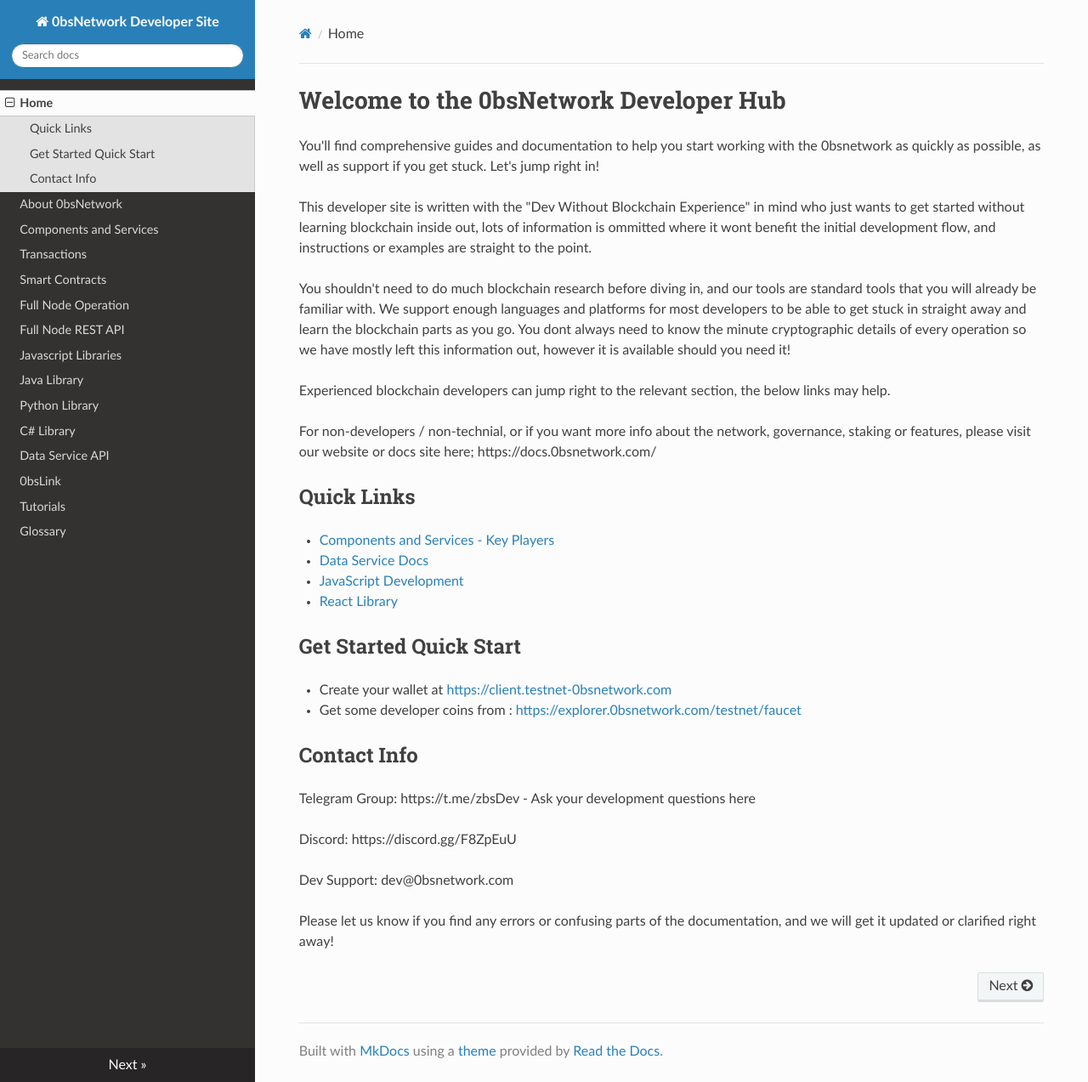
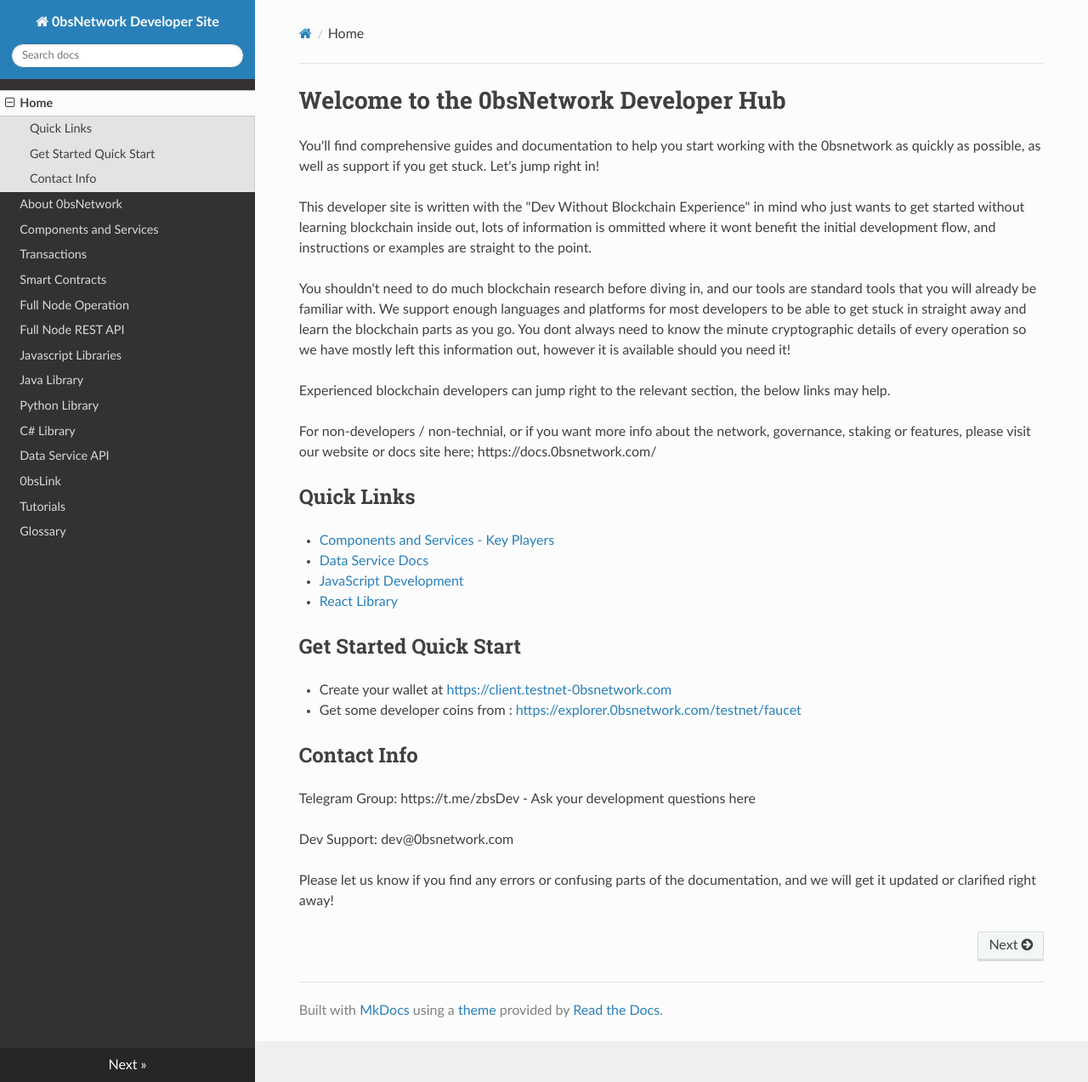
Before and after one commit to 0bsnetwork/developer.0bsnetwork.com, an MkDocs documentation site: the page built from docs/index.md, in a window 1280 px wide and 1273 px high. Shown: the whole window at 85% size. Built offline with MkDocs 1.6.1, drawn with Linux system fonts in a browser that asks for light colours; nearby versions of some CDN libraries; some of the changed lines change nothing that is shown.

```diff
--- a/docs/index.md
+++ b/docs/index.md
@@ -26,8 +26,6 @@
 
 Telegram Group: https://t.me/zbsDev - Ask your development questions here
 
-Discord: https://discord.gg/F8ZpEuU
-
 Dev Support: dev@0bsnetwork.com
 
 Please let us know if you find any errors or confusing parts of the documentation, and we will get it updated or clarified right away!
```
